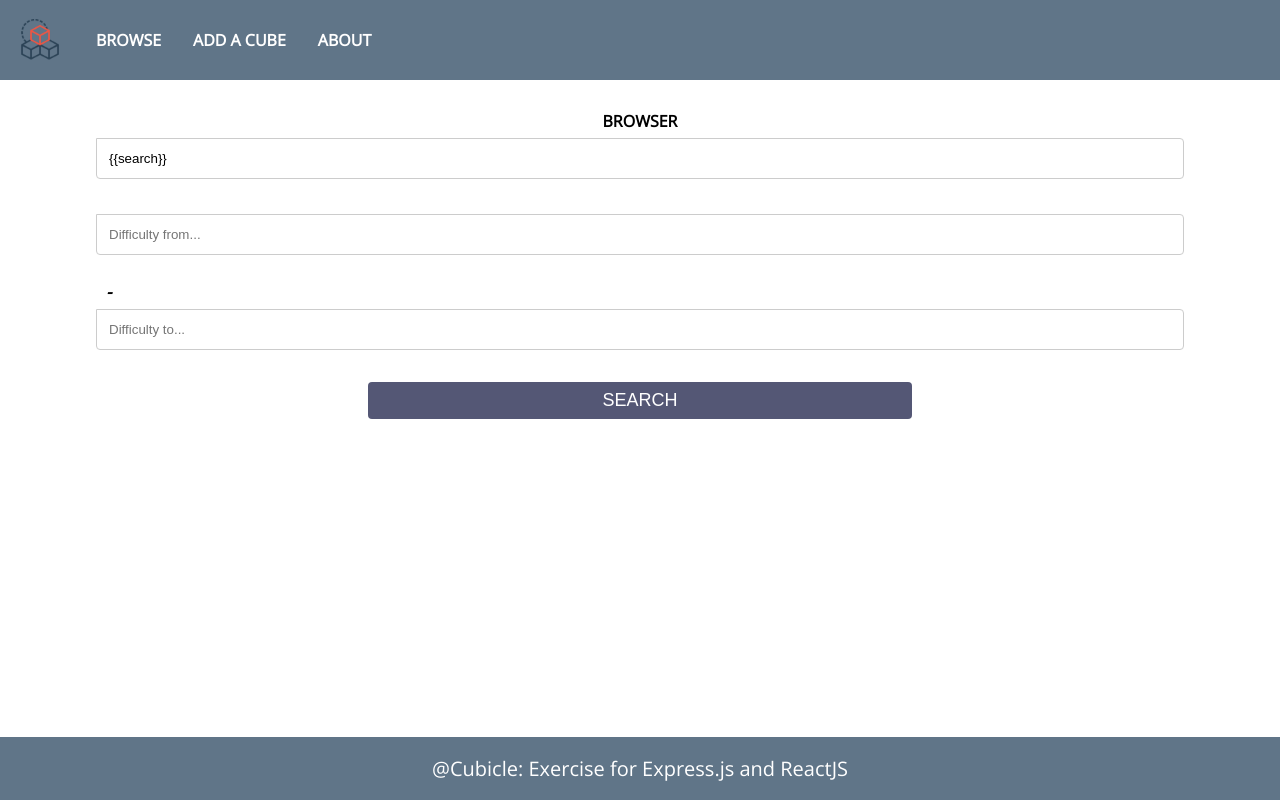
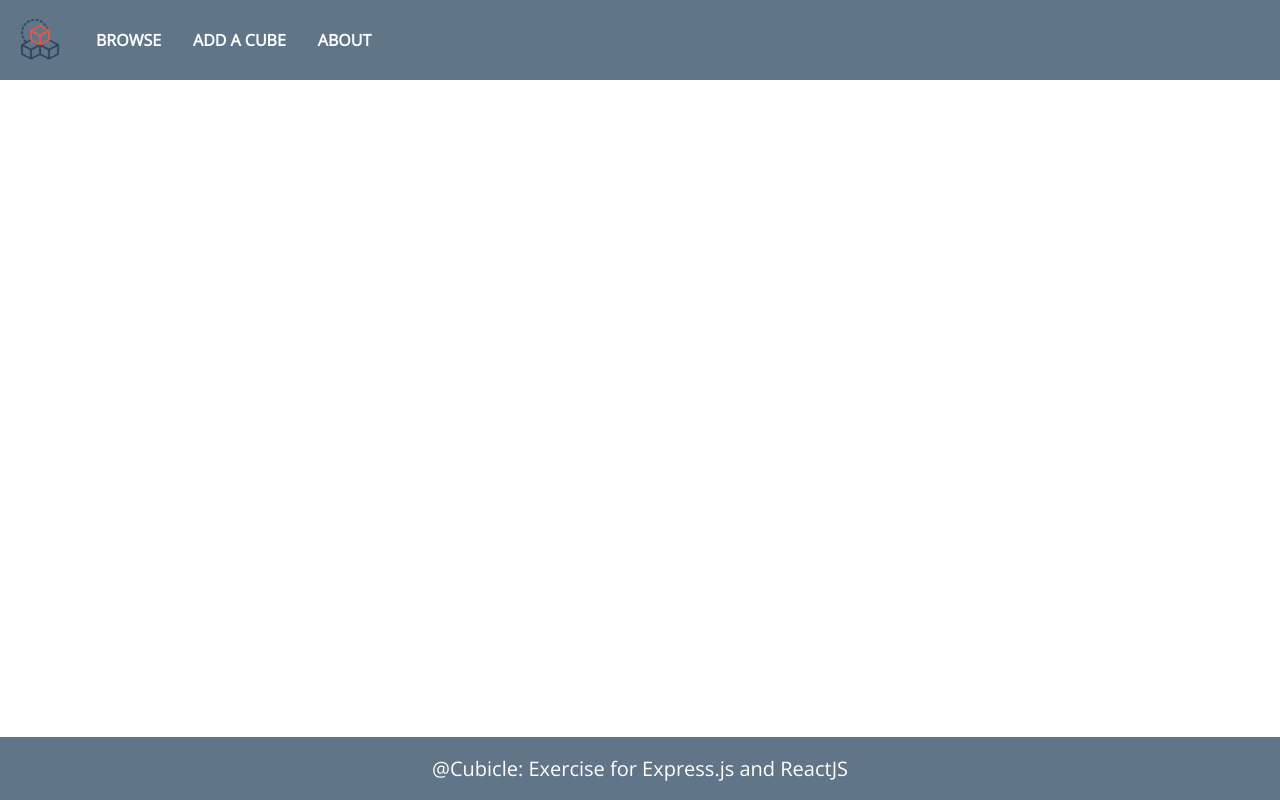
Before and after one commit to DenislavVelichkov/nodejs-reactjs, a React (Create React App) app in the folder front-end/: page / in a window 1280 px wide. Built offline with nearby package versions, Linux system fonts and the light colour scheme.

Commit message:
Additional pages added

```diff
--- a/front-end/src/App.js
+++ b/front-end/src/App.js
@@ -5,50 +5,36 @@ import styles from './App.module.scss';
 import {
     BrowserRouter as Router,
     Switch,
-    Route,
-    Link
+    Route
 } from "react-router-dom";
 import About from "./components/About/About";
+import Index from "./components/Index/Index";
+import Create from "./components/Create/Create";
 
 const App = () => {
 
     return (
         <div className={styles.App}>
             <Router>
-                <header><Nav/></header>
+            <header>
+                <Nav/>
+            </header>
                 <main>
                     <Switch>
                         <Route path="/">
-                            <h1>Browser</h1>
-                            <form action="" method="">
-                                <input type="text"
-                                       className="search"
-                                       name="search"
-                                       value="{{search}}"
-                                       placeholder="Search..."/>
-                                <input type="number"
-                                       name="from"
-                                       className="difficulty"
-                                       value=""
-                                       placeholder="Difficulty from..."/>
-                                <span>-</span>
-                                <input type="number"
-                                       name="to"
-                                       className="difficulty"
-                                       value=""
-                                       placeholder="Difficulty to..."/>
-                                <input type="submit" value="search"/>
-                            </form>
+                            {/*<Index/>*/}
                         </Route>
-                        <Route path="/cube">
-                            <Cube/>
+                        <Route path="/create">
+                            <Create/>
                         </Route>
                         <Route path="/about">
                             <About/>
                         </Route>
                     </Switch>
                 </main>
-                <footer><Footer/></footer>
+                <footer>
+                    <Footer/>
+                </footer>
             </Router>
         </div>
     );
```
Also changed, not shown: 1 other file (tests, documents, lock files or other folders).
